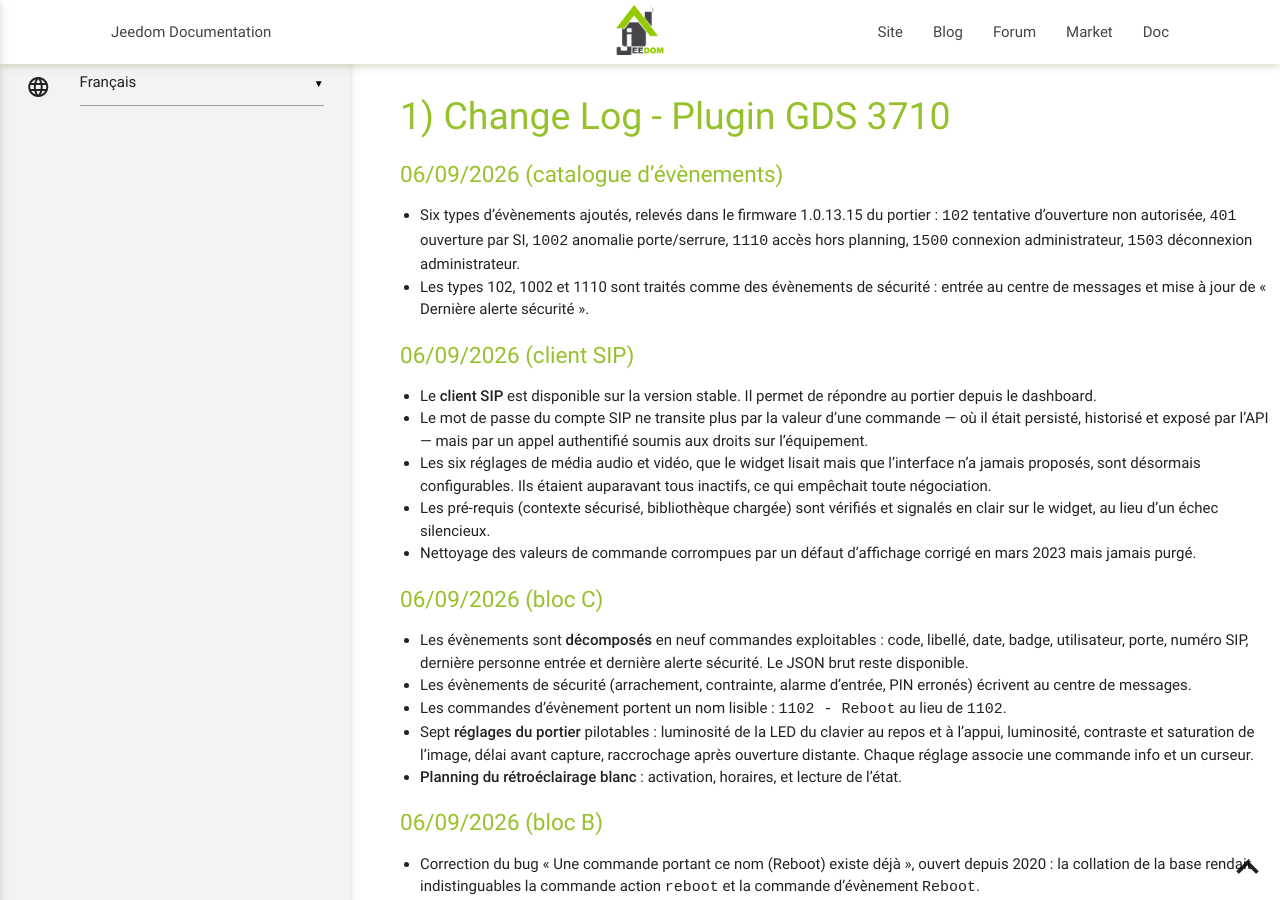
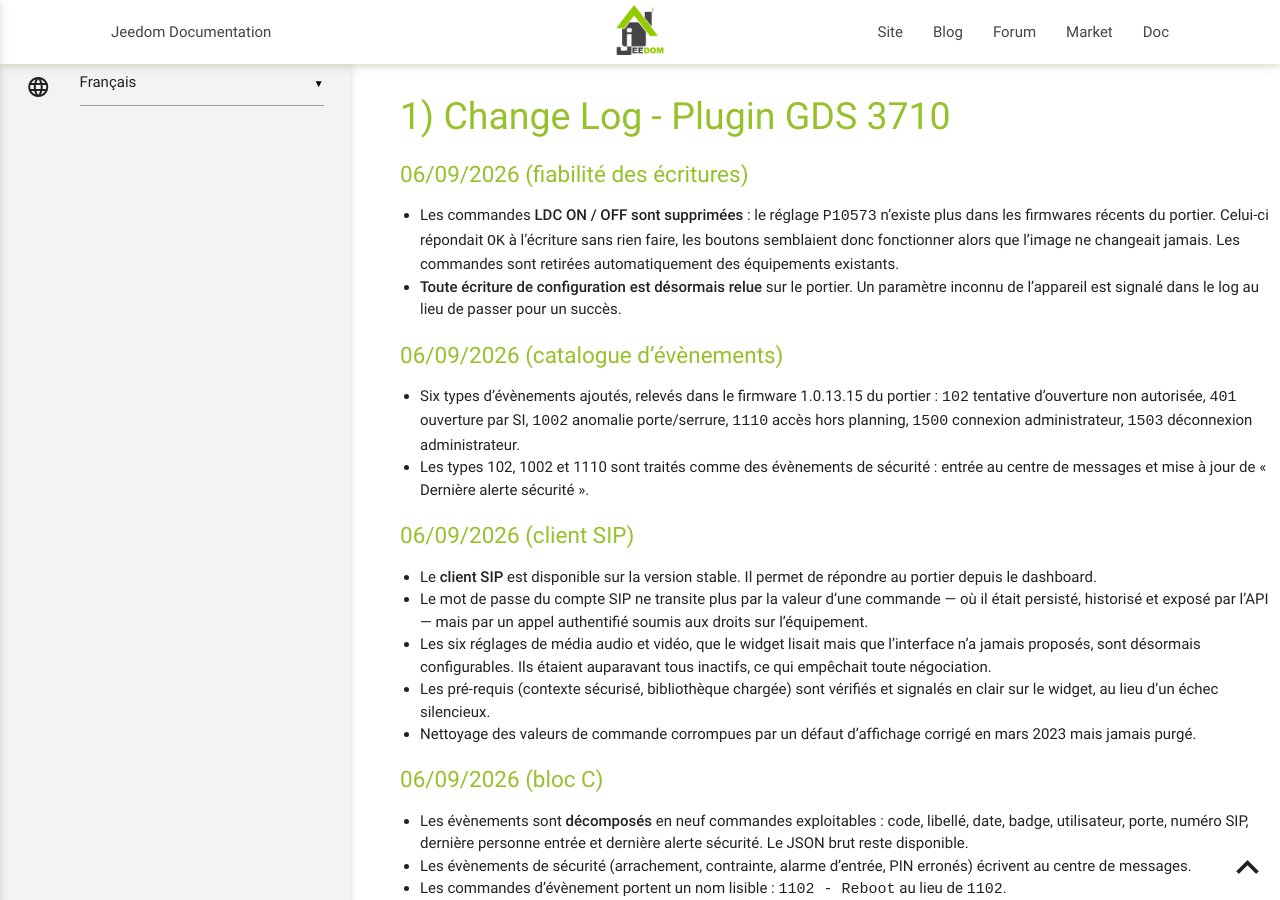
Before and after one commit to ripleyXLR8/jeedom-plugin-gds3710, a Jekyll site: the page built from docs/de_DE/changelog.md, in a window 1280 px wide and 900 px high. Built offline with Jekyll 4.4.1, drawn with Linux system fonts in a browser that asks for light colours; our own code applies the rules of GitHub Pages for plain Markdown files.

Commit message:
docs: remove the LDC feature and document write verification
The LDC line disappears from the feature lists, and the documentation explains
that a setting removed by a firmware update produces no error on the device side
— it answers OK for a parameter it does not know — which is why every write is
now read back and any absent parameter reported in the log.

Co-Authored-By: Claude Opus 5 (1M context) <noreply@anthropic.com>
Claude-Session: https://claude.ai/code/session_01Bc6qiu2avCFbbLHi89jgjs

```diff
--- a/docs/de_DE/changelog.md
+++ b/docs/de_DE/changelog.md
@@ -1,4 +1,8 @@
 # Change Log - Plugin GDS 3710
+
+### 06/09/2026 (fiabilité des écritures)
+- Les commandes **LDC ON / OFF sont supprimées** : le réglage `P10573` n'existe plus dans les firmwares récents du portier. Celui-ci répondait `OK` à l'écriture sans rien faire, les boutons semblaient donc fonctionner alors que l'image ne changeait jamais. Les commandes sont retirées automatiquement des équipements existants.
+- **Toute écriture de configuration est désormais relue** sur le portier. Un paramètre inconnu de l'appareil est signalé dans le log au lieu de passer pour un succès.
 
 ### 06/09/2026 (catalogue d'évènements)
 - Six types d'évènements ajoutés, relevés dans le firmware 1.0.13.15 du portier : `102` tentative d'ouverture non autorisée, `401` ouverture par SI, `1002` anomalie porte/serrure, `1110` accès hors planning, `1500` connexion administrateur, `1503` déconnexion administrateur.
```
Also changed, not shown: docs/de_DE/index.md (+2 -0 lines), docs/en_US/changelog.md (+4 -0 lines), docs/en_US/index.md (+2 -0 lines), docs/es_ES/changelog.md (+4 -0 lines), docs/es_ES/index.md (+2 -0 lines), docs/fr_FR/changelog.md (+4 -0 lines), docs/fr_FR/index.md (+2 -0 lines), README.md.
